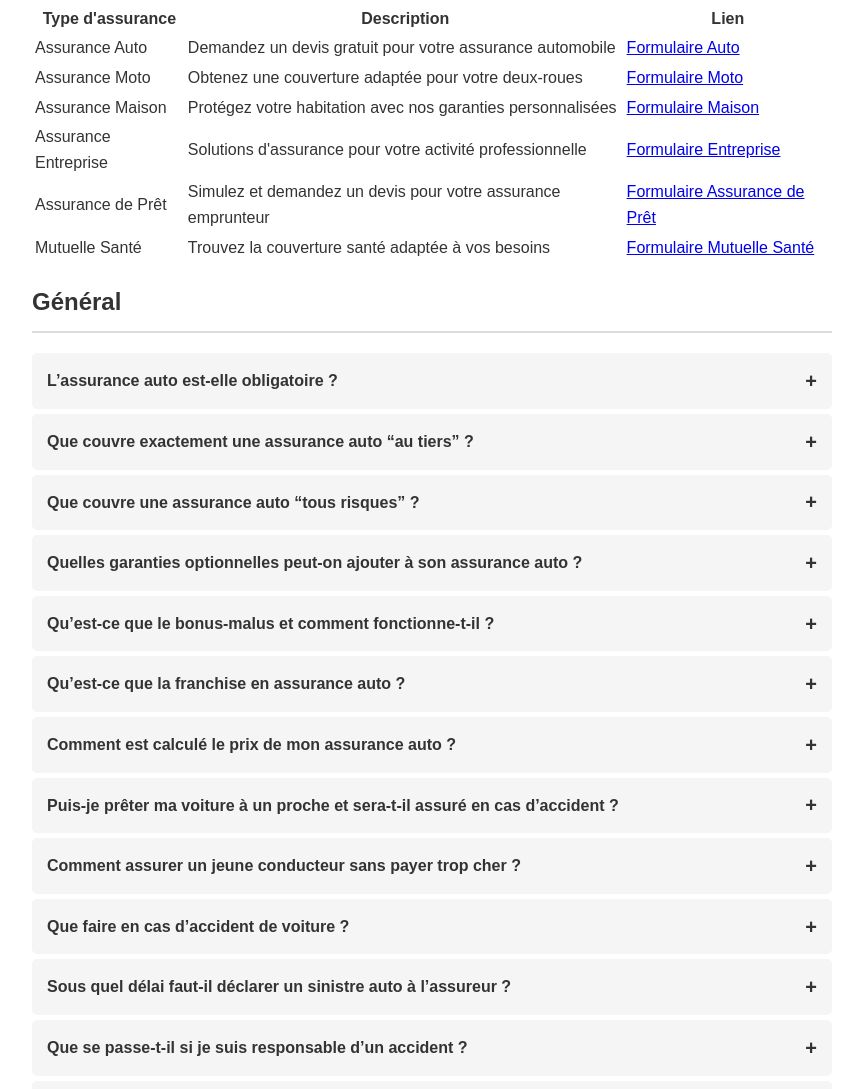
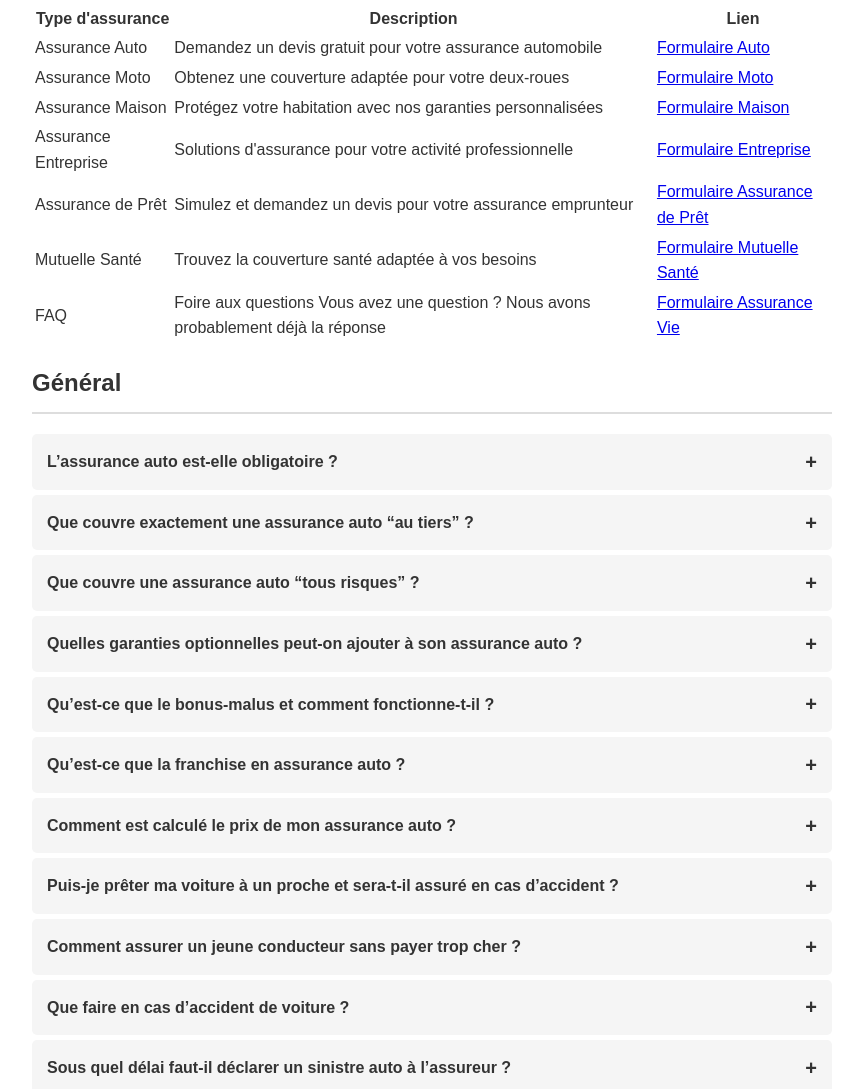
Before and after one commit to loic1prime974/chatbotavenirassur, a plain HTML site: page index.html in a window 1280 px wide. Shown: the part 1355-2444 px from the top of the page, without its empty margins (208-1071 px from the left). Drawn offline with Linux system fonts and the light colour scheme.

Commit message:
add FAQ link

```diff
--- a/index.html
+++ b/index.html
@@ -103,6 +103,12 @@
                                 <td>Trouvez la couverture santé adaptée à vos besoins</td>
                                 <td><a href="https://avenir-assurances.vercel.app/mutuelle-sante" target="_blank">Formulaire Mutuelle Santé</a></td>
                             </tr>
+                            <tr>
+                                <td>FAQ</td>
+                                <td>Foire aux questions
+                                    Vous avez une question ? Nous avons probablement déjà la réponse </td>
+                                <td><a href="https://avenir-assurances.vercel.app/faq" target="_blank">Formulaire Assurance Vie</a></td>
+                            </tr>
                         </tbody>
                     </table>
                 </div>
```
